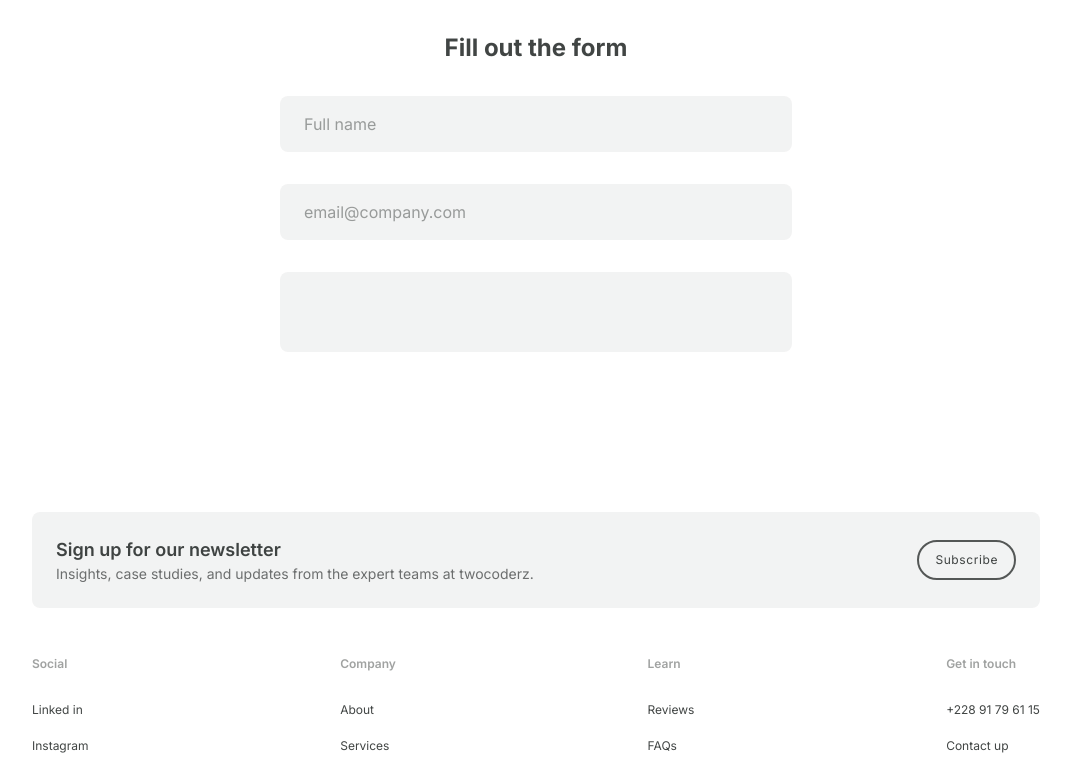
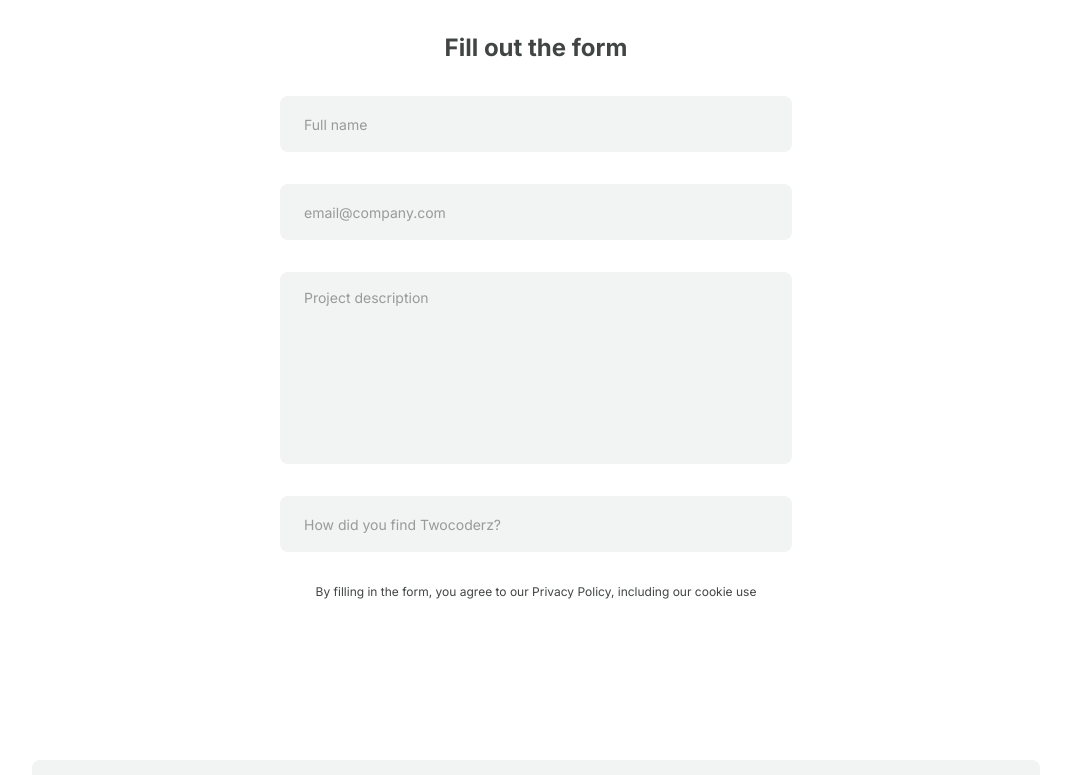
Before and after one commit to twocoderz/twocoderz.team, a React (Vite) app: page /contact in a window 1280 px wide. Shown: the part 588-1363 px from the top of the page, without its empty margins (104-1175 px from the left). Built offline with nearby package versions, Linux system fonts and the light colour scheme.

Commit message:
Adding privacy policy

```diff
--- a/src/pages/contact/ContactPage.tsx
+++ b/src/pages/contact/ContactPage.tsx
@@ -35,6 +35,15 @@ export default function ContactPage() {
                 Fill out the form
               </h2>
               <ContactForm />
+              <p className="text-black-80 text-xs text-center mt-p8">
+                By filling in the form, you agree to our{" "}
+                <span>
+                  <a href="#" className="cursor-pointer">
+                    Privacy Policy
+                  </a>
+                </span>
+                , including our cookie use
+              </p>
             </div>
           </div>
         </Container>
--- a/src/pages/contact/components/ContactForm.tsx
+++ b/src/pages/contact/components/ContactForm.tsx
@@ -7,14 +7,22 @@ export default function ContactForm() {
       <Input
         type="text"
         placeholder="Full name"
-        className="placeholder:text-black-40"
+        className="placeholder:text-black-40 placeholder:text-sm"
       />
       <Input
         type="email"
         placeholder="email@company.com"
-        className="placeholder:text-black-40"
+        className="placeholder:text-black-40 placeholder:text-sm"
       />
-      <Textarea />
+      <Textarea
+        placeholder="Project description"
+        className="h-48 placeholder:text-black-40 placeholder:text-sm"
+      />
+      <Input
+        type="text"
+        placeholder="How did you find Twocoderz?"
+        className="placeholder:text-black-40 placeholder:text-sm"
+      />
     </form>
   );
 }
```
